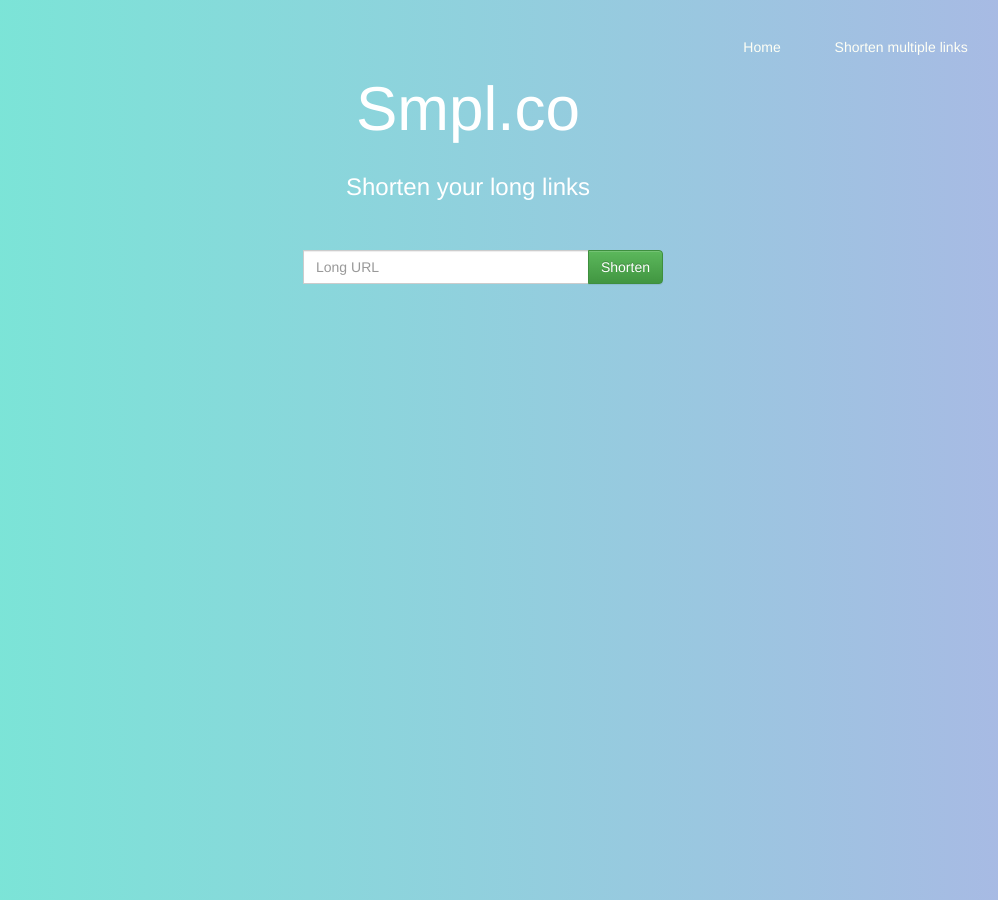
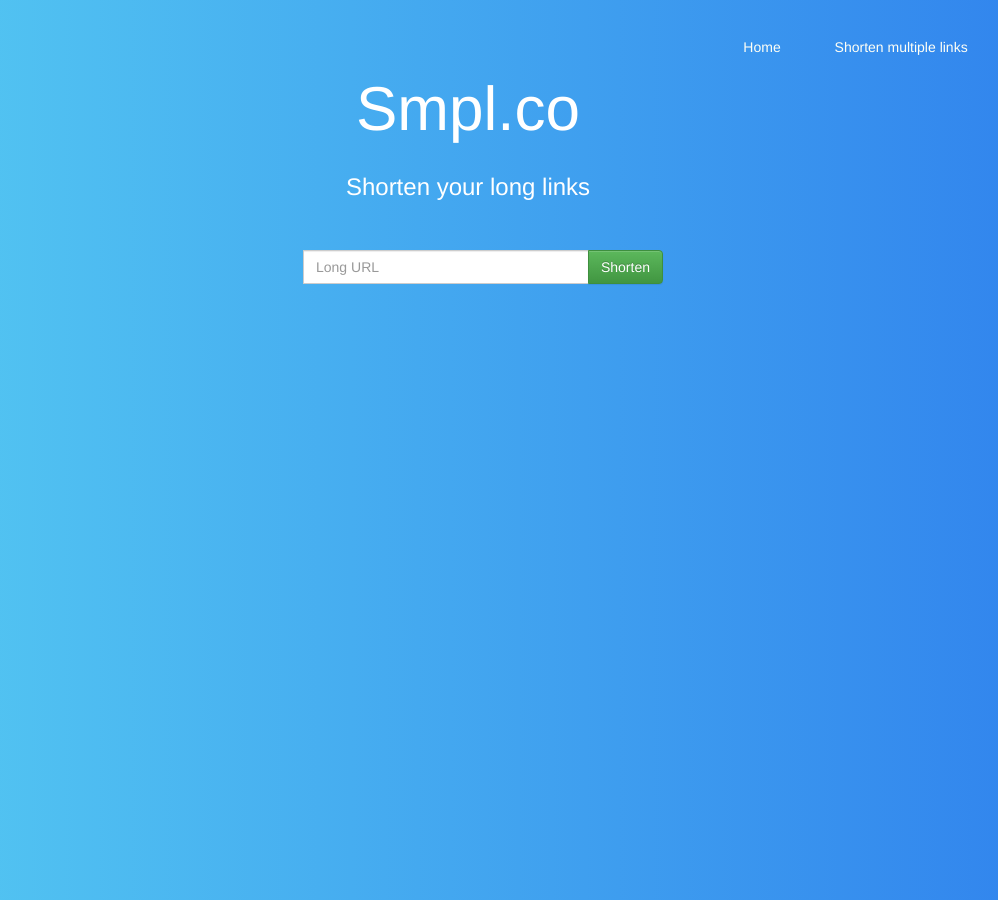
Before and after one commit to Sh4reef/Smpl, a Django app: page / in a window 1280 px wide. Shown: the whole page, without its empty margins (172-1170 px from the left). Run offline with Django 3.2, Linux system fonts and the light colour scheme; some libraries are stand-ins or nearby versions.

Commit message:
update style.html

```diff
--- a/shortener/templates/style.html
+++ b/shortener/templates/style.html
@@ -1,7 +1,7 @@
 <style type="text/css">
 
 body {
-	background: linear-gradient(to right, #74ebd5, #ACB6E5);
+	background: linear-gradient(to right, #56CCF2, #2F80ED);
 	background-size: cover;
 	background-repeat: no-repeat;
 	background-attachment: fixed;
```
